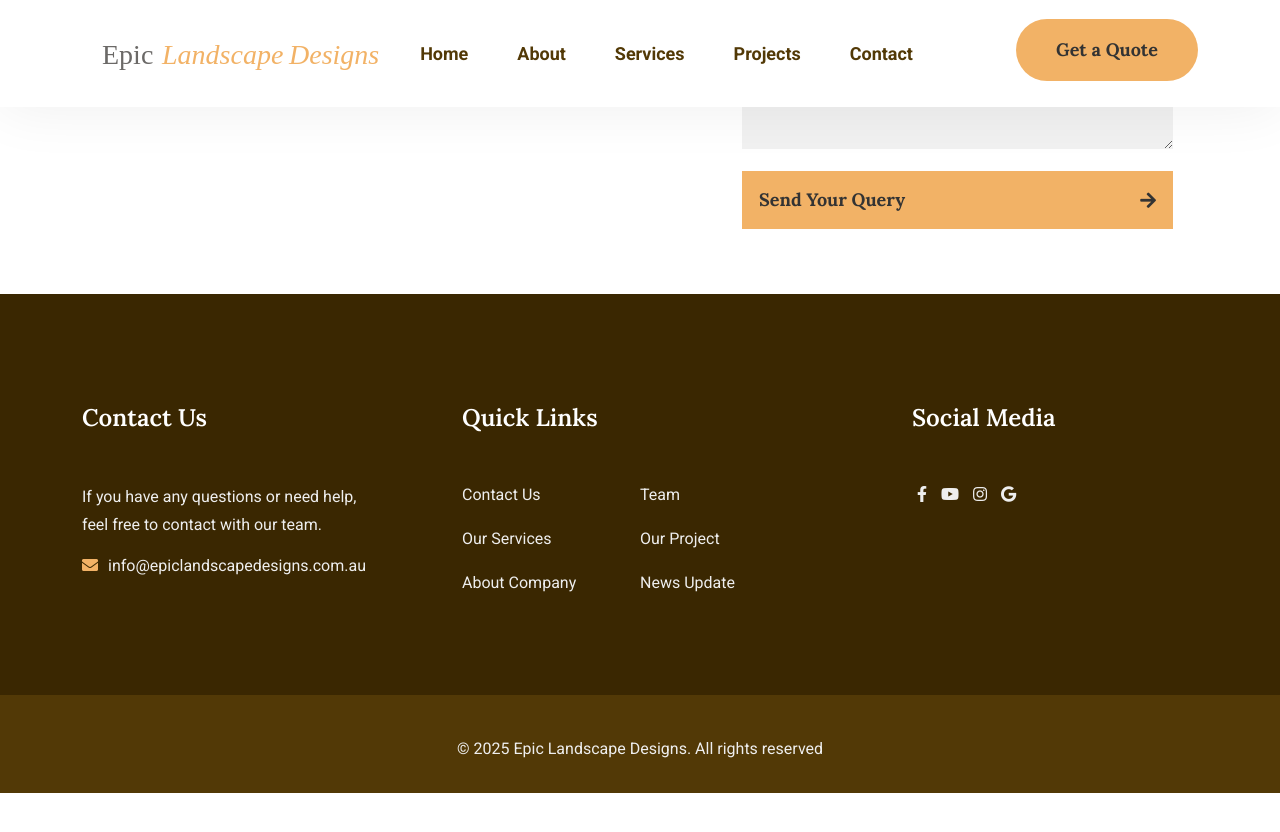
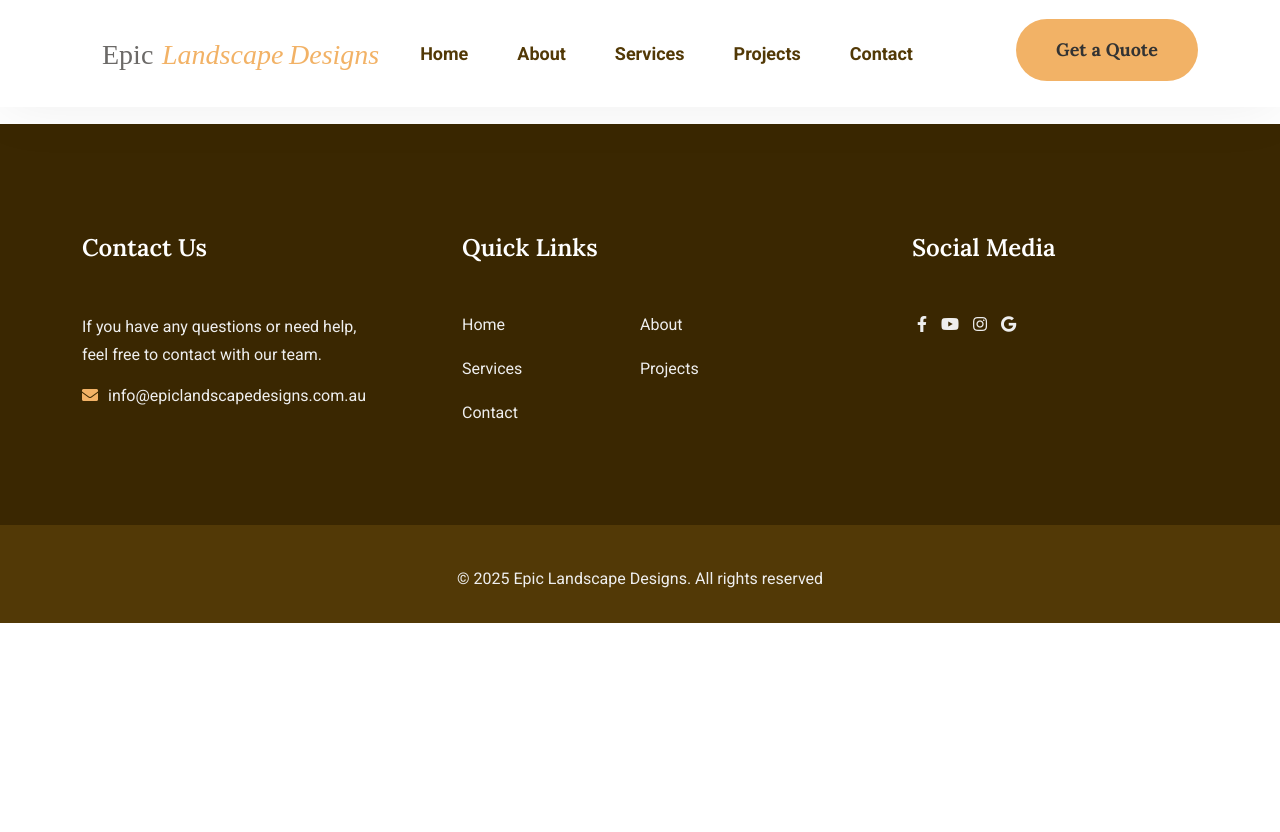
Before and after one commit to adrianyadav/epiclandscapedesigns, a Jekyll site: the page built from index.md, in a window 1280 px wide and 900 px high, scrolled down 5759 px. Shown: the top 832 px of the window. Built offline with Jekyll 4.4.1, drawn with Linux system fonts in a browser that asks for light colours; nearby versions of some CDN libraries; library files that are not in the unit come from our copies; after the commit the page ends 6489 px from its top, so only the background shows below that.

Commit message:
improved wip

```diff
--- a/_data/footer.yml
+++ b/_data/footer.yml
@@ -13,23 +13,20 @@
   column2:
     heading: "Quick Links"
     menu:
-      - label: "Contact Us"
-        url: "/contact"
+      - label: "Home"
+        url: "#"
 
-      - label: "Team"
-        url: "/team"
+      - label: "About"
+        url: "#about"
 
-      - label: "Our Services"
-        url: "/service-one"
+      - label: "Services"
+        url: "#services"
 
-      - label: "Our Project"
-        url: "/project-one"
+      - label: "Projects"
+        url: "#projects"
 
-      - label: "About Company"
-        url: "/about"
-
-      - label: "News Update"
-        url: "/blog"
+      - label: "Contact"
+        url: "#contact"
   column3:
     heading: "Our Services"
     menu:
@@ -93,22 +90,22 @@
   column2:
     heading: "Quick Links"
     menu:
-      - label: "Contact Us"
+      - label: "Home"
+        url: "/"
+
+      - label: "About"
+        url: "/about"
+
+      - label: "Services"
+        url: "/service-one"
+
+      - label: "Projects"
+        url: "/project-one"
+
+      - label: "Contact"
         url: "/contact"
 
-      - label: "Team"
-        url: "/team"
-
-      - label: "Our Services"
-        url: "/service-one"
-
-      - label: "Our Project"
-        url: "/project-one"
-
-      - label: "About Company"
-        url: "/about"
-
-      - label: "News Update"
+      - label: "Blog"
         url: "/blog"
   column3:
     heading: "Our Services"
--- a/_includes/project/project-one.html
+++ b/_includes/project/project-one.html
@@ -1,5 +1,5 @@
 {% assign project_one = site.data.project['project_one'] %}
-<div class="project-area pt-110 pb-110">
+<div id='projects' class="project-area pt-110 pb-110">
     <div class="container custom-container-1">
         <div class="row">
             <div class="col-xl-12">
--- a/_includes/testimonial/testimonial-one.html
+++ b/_includes/testimonial/testimonial-one.html
@@ -1,6 +1,6 @@
 {% assign testimonial_one = site.data.testimonial['testimonial_one'] %}
 {% assign reviews = site.data.reviews.reviews %}
-<div class="testimonial-area theme-bg-4 pt-280 pb-110">
+<div class="testimonial-area theme-bg-4 pt-110 pb-110">
     <div class="container custom-container-1">
         <div class="row">
             <div class="col-xl-12">
@@ -15,7 +15,9 @@
                 {% for review in reviews %}
                 <div class="single-testimonial wow fadeInUp" data-wow-delay=".{{ forloop.index | times: 2 }}s">
                     <div class="reviewer-info">
-                        <h3><a target="_blank" href="{{ review.profile_url }}">{{ review.name }}</a></h3>
+                        <h3>
+                            <a href="{{ review.profile_url }}" target="_blank">{{ review.name }}</a>
+                        </h3>
                     </div>
                     <p>{{ review.comment }}</p>
                     <div class="star-rating">
```
Also changed, not shown: _includes/header.html (added, +19 -0 lines).
